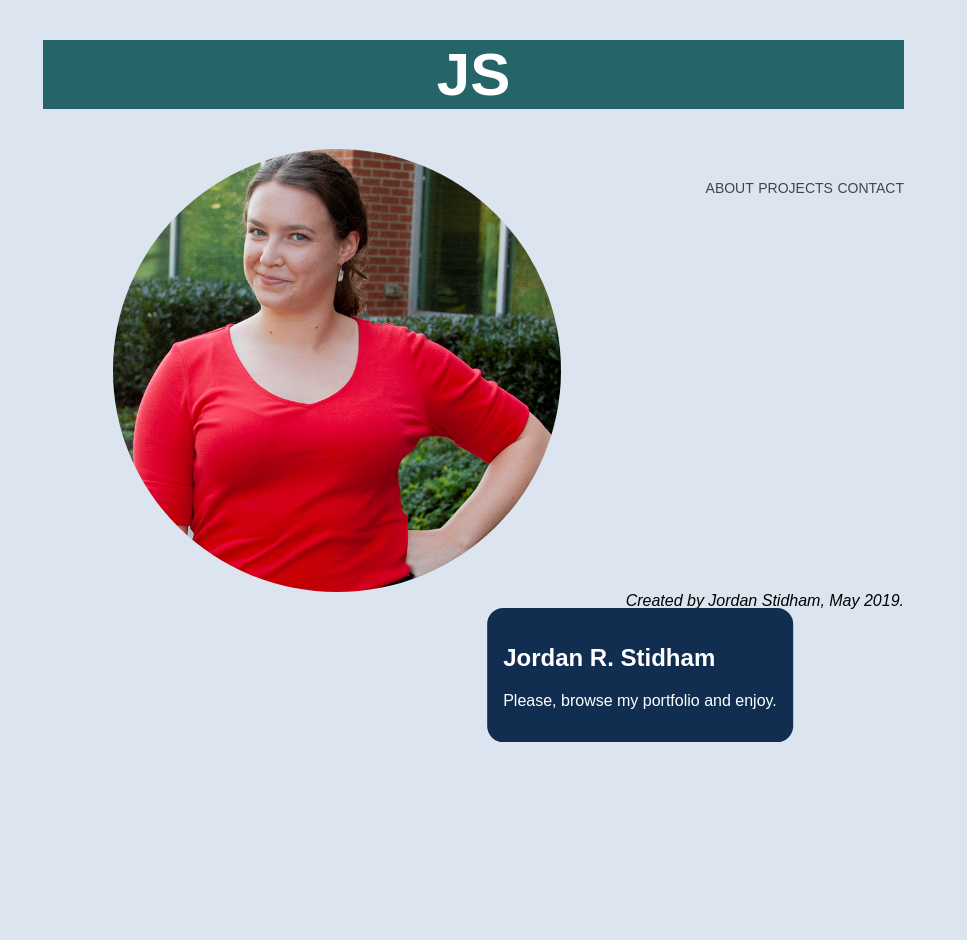
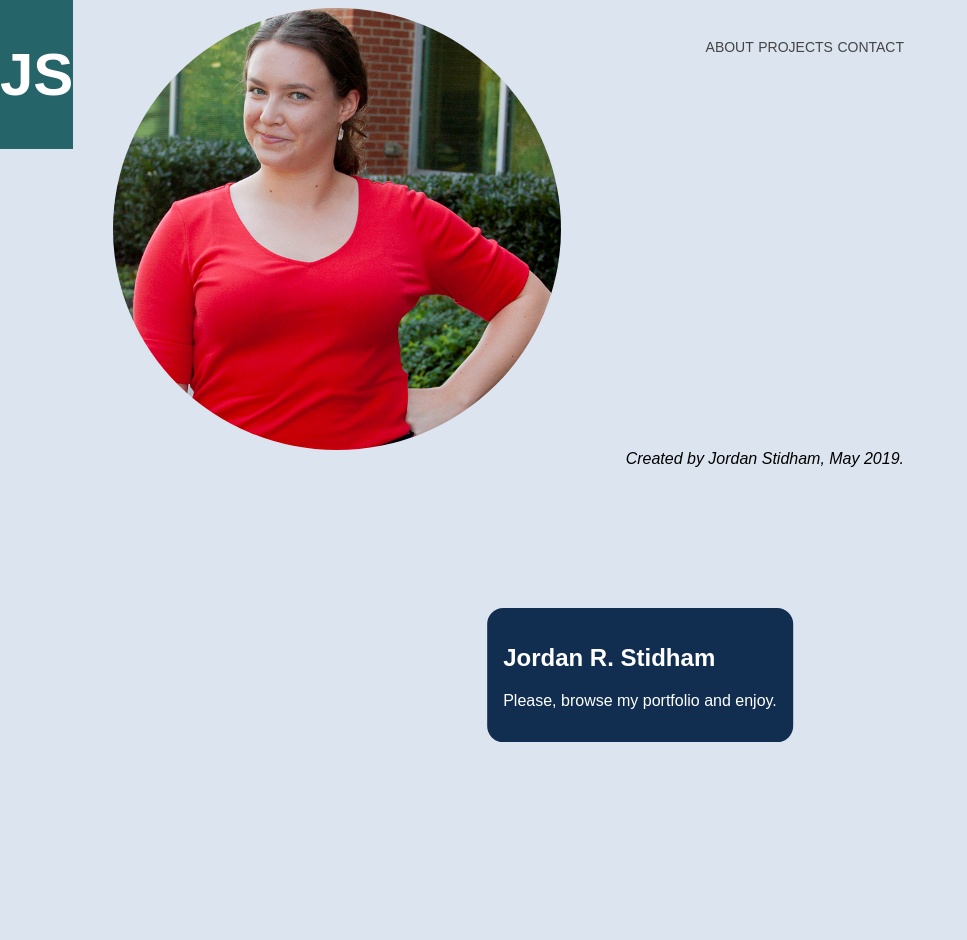
Before and after one commit to jordanstidham/PORTFOLIO, a Jekyll site: the page built from README.md, in a window 1280 px wide. Shown: the whole page, without its empty margins (0-967 px from the left). Built offline with Jekyll 4.4.1, drawn with Linux system fonts in a browser that asks for light colours; our own code applies the rules of GitHub Pages for plain Markdown files; after the commit the page ends 908 px from its top, so only the background shows below that.

Commit message:
Update main.css

```diff
--- a/css/main.css
+++ b/css/main.css
@@ -14,8 +14,9 @@ body {
     color: white;
     font-size: 30px;
     text-align: center;
-    margin: 0px 0px 5px 35px;
-    margin-top: 0;
+    position:absolute;
+    left:0;
+    top:0;
 }
 
 /*navbar style*/
```
